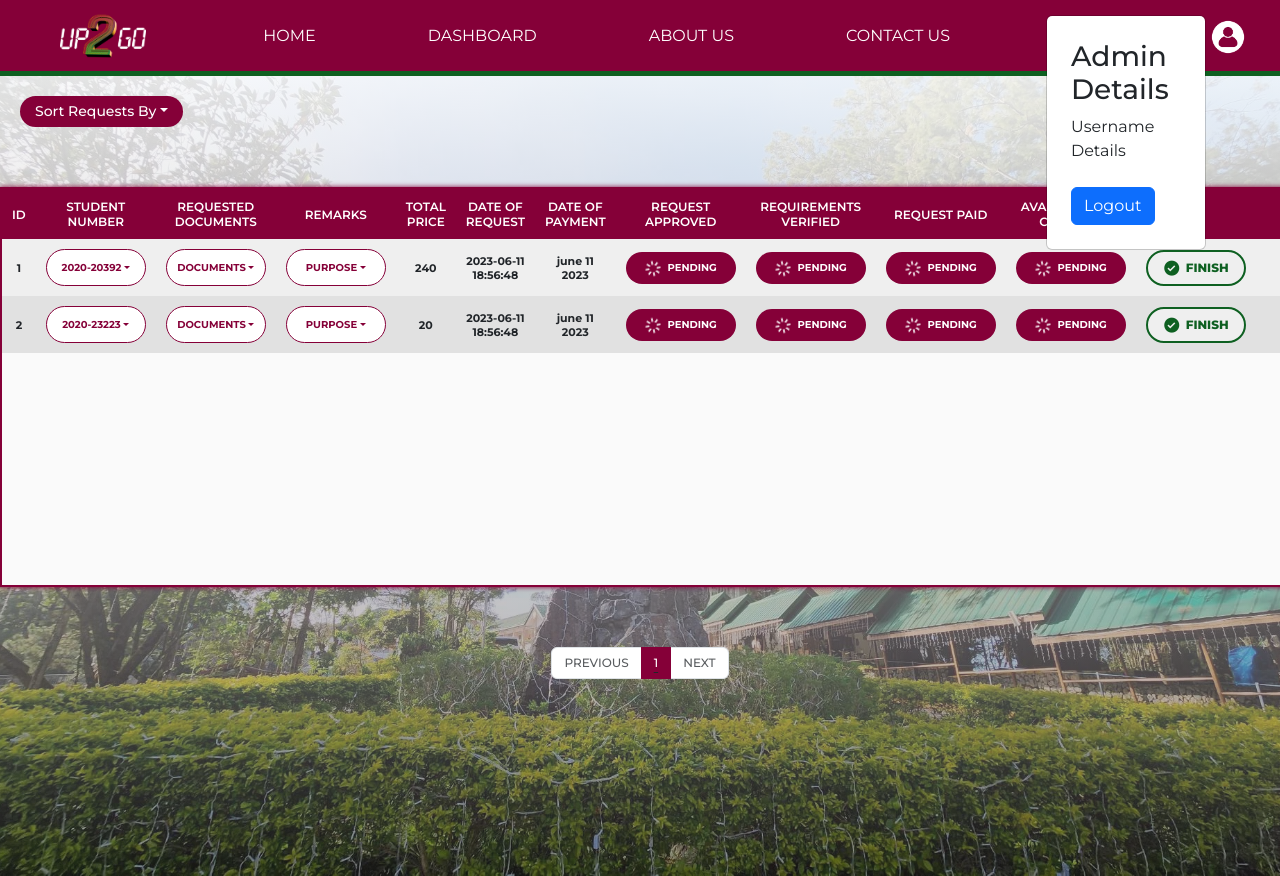
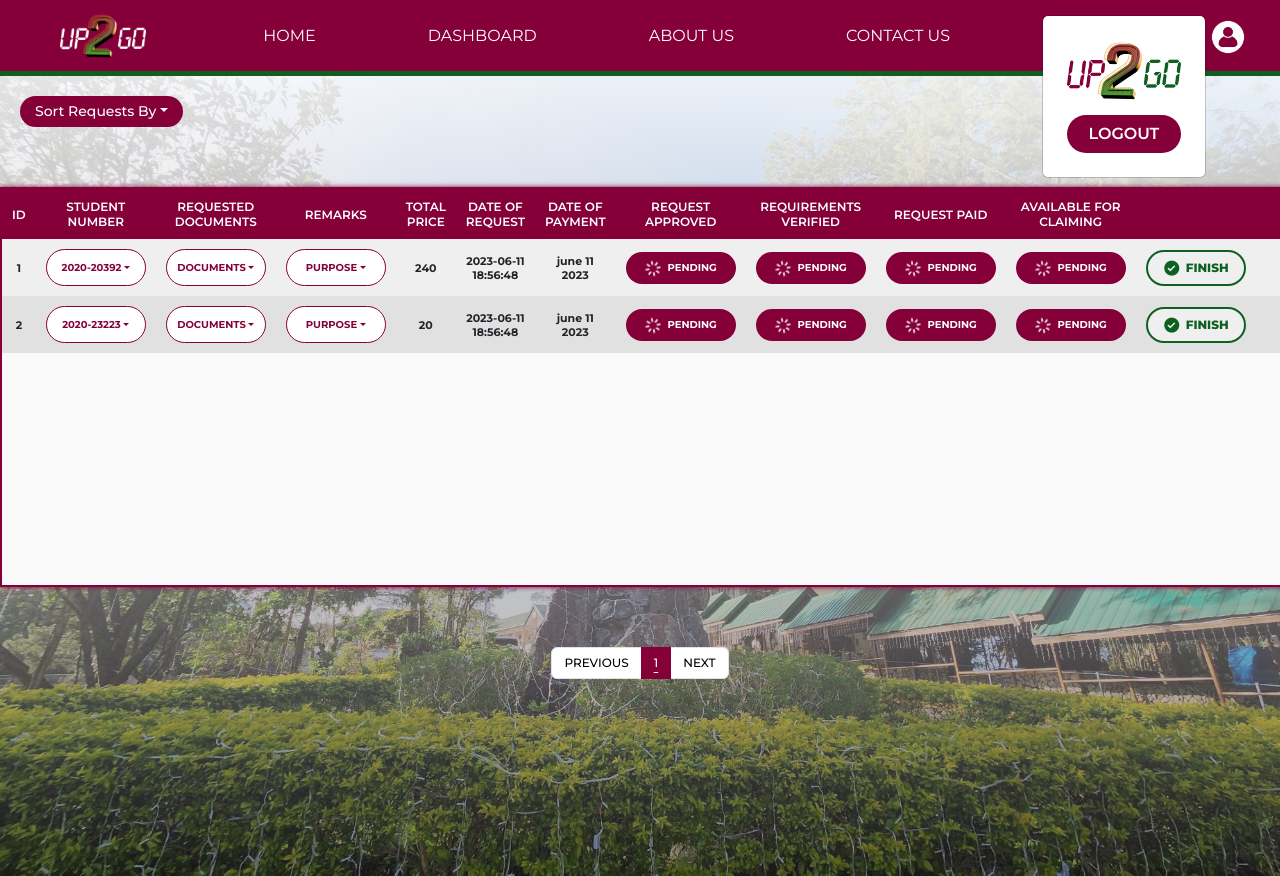
Before and after one commit to 01001111o1/CMSC128_BackEnd, a Flask app: page /admin/dashboard/desc/ in a window 1280 px wide, after a click that opens the changed part; the page is wider, and only the part inside the window is pictured. Run offline with Flask 3, Linux system fonts and the light colour scheme; a user stored in the database is signed in; some libraries are stand-ins or nearby versions.

Commit message:
CSS UPDATES

```diff
--- a/app/static/css/style.css
+++ b/app/static/css/style.css
@@ -70,6 +70,29 @@
 .authicn {
   cursor: pointer;
 }
+
+.p-4 {
+  width: fit-content;
+  justify-content: center;
+  align-items: center;
+}
+
+.p-4 .log-img {
+  height: 60px;
+  margin-bottom: 15px;
+}
+
+.p-4 a {
+  width: 100%;
+  height: 100%;
+  background-color: #850038;
+  color: #FFF;
+  font-weight: 600;
+  border-radius: 30px;
+  text-align: center;
+  text-transform: uppercase;
+}
+
 /*** end of navbar ***/
 
 /*** start page ***/
@@ -899,11 +956,28 @@
   background-color: #fff;
 }
 
+.dash-table .page-nav .previous {
+  color: #000;
+}
+
+.dash-table .page-nav .next {
+  color: #000;
+}
+
 .dash-table .page-nav .page-item {
   display: flex;
   justify-content: center;
   align-items: center;
   border: none;
+  color: #fff;
+}
+
+.dash-table .page-nav .active a {
+  color: #fff;
+}
+
+.dash-table .page-nav .inactive a {
+  color: #850038;
 }
 
 .dash-table .page-nav .page-item.active .page-link {
--- a/app/templates/admin/dashboard.html
+++ b/app/templates/admin/dashboard.html
@@ -1,3 +1,5 @@
+<meta http-equiv="refresh" content="10">
+
 <script src="https://ajax.googleapis.com/ajax/libs/jquery/3.7.0/jquery.min.js"></script>
 <link href='https://unpkg.com/boxicons@2.1.4/css/boxicons.min.css' rel='stylesheet'>
 <script src="{{ url_for('static', filename='js/dashboard.js') }}"></script>
@@ -197,18 +199,18 @@
   <nav class="page-nav">
     <ul class="pagination justify-content-center">
       <li class="page-item {% if not pages.has_prev %} disabled {% endif %}">
-        <a class="page-link" href="/admin/dashboard/{{ parameter }}/?page={{ pages.prev_num }}" tabindex="-1"
+        <a class="page-link previous" href="/admin/dashboard/{{ parameter }}/?page={{ pages.prev_num }}" tabindex="-1"
           aria-disabled="true">Previous</a>
       </li>
       {% for page in pages.iter_pages(left_edge=1, right_edge=1, left_current=1, right_current=1) %}
       {% if page %}
       {% if page == pages.page %}
       <li class="page-item active">
-        <a class="page-link" href="/admin/dashboard/{{ parameter }}/?page={{ page }}">{{ page }}</a>
+        <a class="page-link num-act" href="/admin/dashboard/{{ parameter }}/?page={{ page }}">{{ page }}</a>
       </li>
       {% else %}
-      <li class="page-item">
-        <a class="page-link" href="/admin/dashboard/{{ parameter }}/?page={{ page }}">{{ page }}</a>
+      <li class="page-item inactive">
+        <a class="page-link num" href="/admin/dashboard/{{ parameter }}/?page={{ page }}">{{ page }}</a>
       </li>
       {% endif %}
       {% else %}
@@ -216,7 +218,7 @@
       {% endif %}
       {% endfor %}
       <li class="page-item {% if not pages.has_next %} disabled {% endif %}">
-        <a class="page-link" href="/admin/dashboard/{{ parameter }}/?page={{ pages.next_num }}">Next</a>
+        <a class="page-link next" href="/admin/dashboard/{{ parameter }}/?page={{ pages.next_num }}">Next</a>
       </li>
     </ul>
   </nav>
--- a/app/templates/admin/templates/admin_template.html
+++ b/app/templates/admin/templates/admin_template.html
@@ -64,12 +64,13 @@
                 class="authicn d-inline-block align-text-top" />
             </a>
             <div class="dropdown-menu p-4">
-              <a href=""></a>
-              <h3>Admin Details</h3>
+              <!--<h3>Admin Details</h3>
               <div>Username</div>
               <div>Details</div>
-              <br />
-              <a type="submit" href="/logout" class="btn btn-primary">Logout</a>
+              <br /> -->
+              <img class="log-img" src="{{url_for('static', filename='imgs/logos/up2go-1.png')}}" alt="LoginIcn" width="auto" height="40"
+                class="authicn d-inline-block align-text-top" />
+              <a type="submit" href="/logout" class="btn btn-logout">Logout</a>
             </div>
             {% endif %}
           </li>
```
Also changed, not shown: other parts of app/static/css/style.css (+50 -16 lines), app/templates/admin/admin-login.html (+33 -3 lines), app/static/imgs/bg/login-bg.jpg (added), app/static/imgs/bg/login-bg1.jpeg (added), app/static/imgs/bg/login-bg2.jpeg (added), app/static/imgs/bg/login-bg3.jpeg (added), 2 other files.
